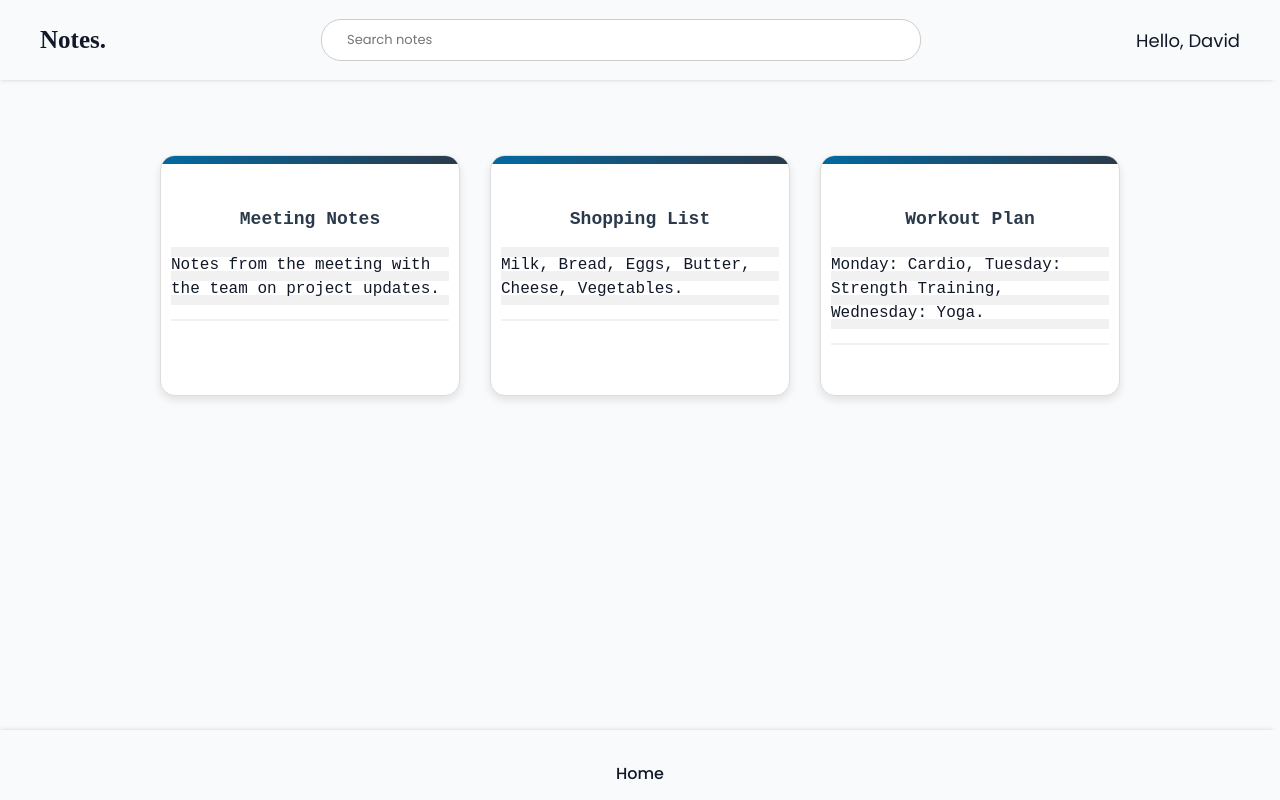
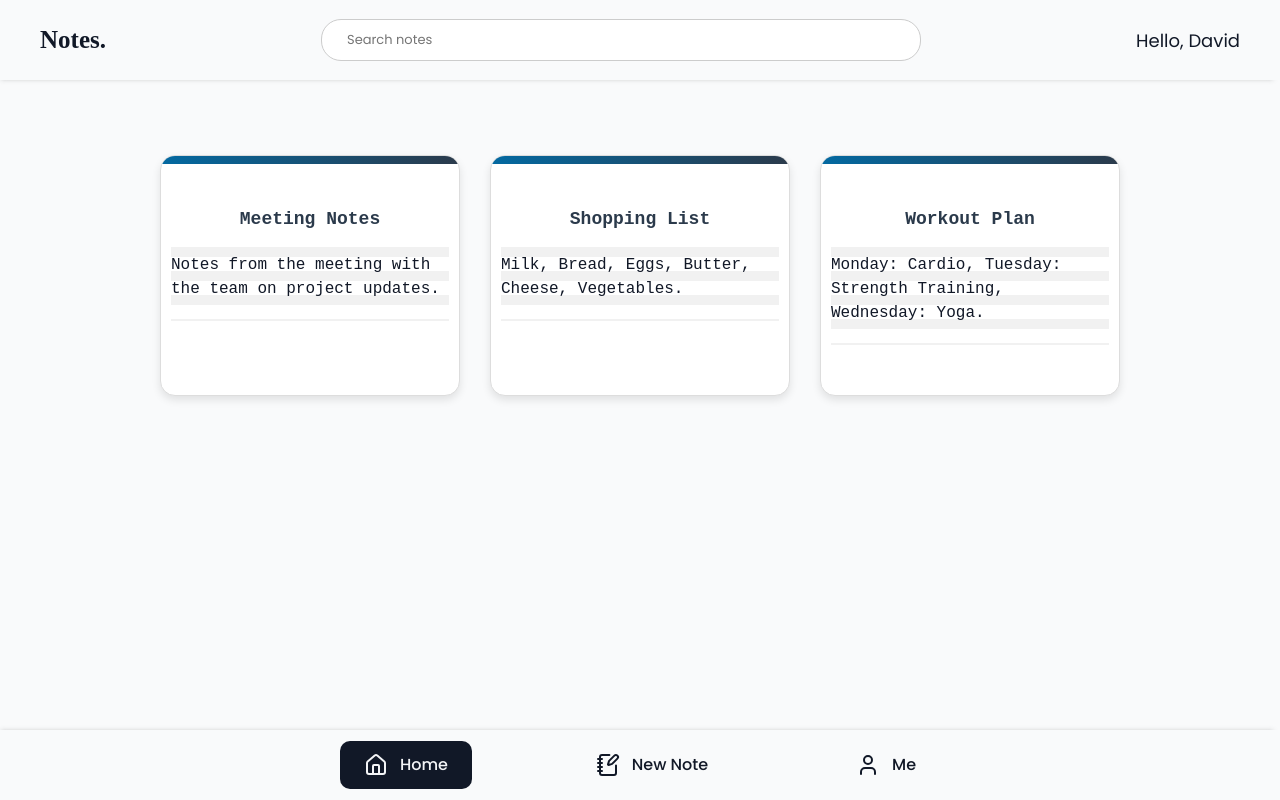
Before and after one commit to Devdhee/notes-frontend, a React (Vite) app: page /dashboard in a window 1280 px wide. Built offline with nearby package versions, Linux system fonts and the light colour scheme; a web font is replaced by a local one.

Commit message:
I added the navigation bar

```diff
--- a/package.json
+++ b/package.json
@@ -10,9 +10,14 @@
     "preview": "vite preview"
   },
   "dependencies": {
+    "@tiptap/pm": "^2.5.4",
+    "@tiptap/react": "^2.5.4",
+    "@tiptap/starter-kit": "^2.5.4",
     "@types/styled-components": "^5.1.34",
+    "lucide-react": "^0.408.0",
     "react": "^18.3.1",
     "react-dom": "^18.3.1",
+    "react-quill": "^2.0.0",
     "react-router-dom": "^6.24.1",
     "styled-components": "^6.1.11"
   },
--- a/src/App.tsx
+++ b/src/App.tsx
@@ -6,6 +6,8 @@ import { Route, BrowserRouter as Router, Routes } from "react-router-dom";
 import Login from "./pages/Login";
 import AppLayout from "./Components/AppLayout";
 import Dashboard from "./pages/Dashboard";
+import NewNote from "./pages/NewNote";
+import AboutUser from "./pages/AboutUser";
 
 function App() {
   return (
@@ -15,6 +17,8 @@ function App() {
         <Routes>
           <Route element={<AppLayout />}>
             <Route path="dashboard" element={<Dashboard />} />
+            <Route path="new" element={<NewNote />} />
+            <Route path="me" element={<AboutUser />} />
           </Route>
           <Route index element={<Home />} />
           <Route path="signup" element={<Signup />} />
--- a/src/Components/AppLayout.tsx
+++ b/src/Components/AppLayout.tsx
@@ -2,6 +2,7 @@ import { NavLink, Outlet } from "react-router-dom";
 import styled from "styled-components";
 import Input from "../ui/Input";
 import Logo from "./Logo";
+import { HomeIcon, NotebookPen, PlusIcon, User } from "lucide-react";
 
 const Container = styled.div`
   width: 100vw;
@@ -73,16 +74,19 @@ const StyledMain = styled.main`
 const AppFooter = styled.nav`
   width: 100%;
   padding: 2rem;
+  display: flex;
   box-shadow: -3px -3px 5px -4px rgba(74, 74, 74, 0.34);
   -webkit-box-shadow: -3px -3px 5px -4px rgba(74, 74, 74, 0.34);
   -moz-box-shadow: -3px -3px 5px -4px rgba(74, 74, 74, 0.34);
 `;
 
 const NavBar = styled.ul`
-  max-width: 120rem;
+  max-width: 70rem;
+  width: 100%;
   margin: 0 auto;
   display: flex;
   justify-content: space-around;
+  align-items: center;
 `;
 
 const StyledNavLink = styled(NavLink)`
@@ -100,23 +104,19 @@ const StyledNavLink = styled(NavLink)`
 
     /* Small laptop */
     @media screen and (max-width: 73.75em) {
-      grid-template-columns: 24rem 1fr;
     }
 
-    /* Tablet */
     @media screen and (max-width: 69.4em) {
-      grid-row: 3;
     }
   }
 
-  /* This works because react-router places the active class on the active NavLink */
   &:hover,
   &:active,
   &.active:link,
   &.active:visited {
-    color: var(--color-grey-800);
-    background-color: var(--color-grey-50);
-    border-radius: var(--border-radius-sm);
+    color: var(--color-grey-100);
+    background-color: var(--color-grey-600);
+    border-radius: 1rem;
   }
 
   & svg {
@@ -124,6 +124,9 @@ const StyledNavLink = styled(NavLink)`
     height: 2.4rem;
     color: var(--color-grey-400);
     transition: all 0.3s;
+
+    @media screen and (max-width: 69.4em) {
+    }
   }
 
   &:hover svg,
@@ -131,6 +134,12 @@ const StyledNavLink = styled(NavLink)`
   &.active:link svg,
   &.active:visited svg {
     color: var(--color-brand-600);
+  }
+`;
+
+const NavLinkText = styled.span`
+  @media (max-width: 475px) {
+    display: none;
   }
 `;
 
@@ -156,8 +165,22 @@ function AppLayout() {
         <NavBar>
           <li>
             <StyledNavLink to="/dashboard">
-              {/* <HiOutlineHome /> */}
-              <span>Home</span>
+              <HomeIcon />
+              <NavLinkText>Home</NavLinkText>
+            </StyledNavLink>
+          </li>
+
+          <li>
+            <StyledNavLink to="/new">
+              <NotebookPen />
+              <NavLinkText>New Note</NavLinkText>
+            </StyledNavLink>
+          </li>
+
+          <li>
+            <StyledNavLink to="/me">
+              <User />
+              <NavLinkText>Me</NavLinkText>
             </StyledNavLink>
           </li>
         </NavBar>
--- /dev/null
+++ b/src/pages/AboutUser.tsx
@@ -0,0 +1,5 @@
+function AboutUser() {
+  return <div></div>;
+}
+
+export default AboutUser;
--- /dev/null
+++ b/src/pages/NewNote.tsx
@@ -0,0 +1,5 @@
+function NewNote() {
+  return <div></div>;
+}
+
+export default NewNote;
```
Also changed, not shown: 1 other file (tests, documents, lock files or other folders).
